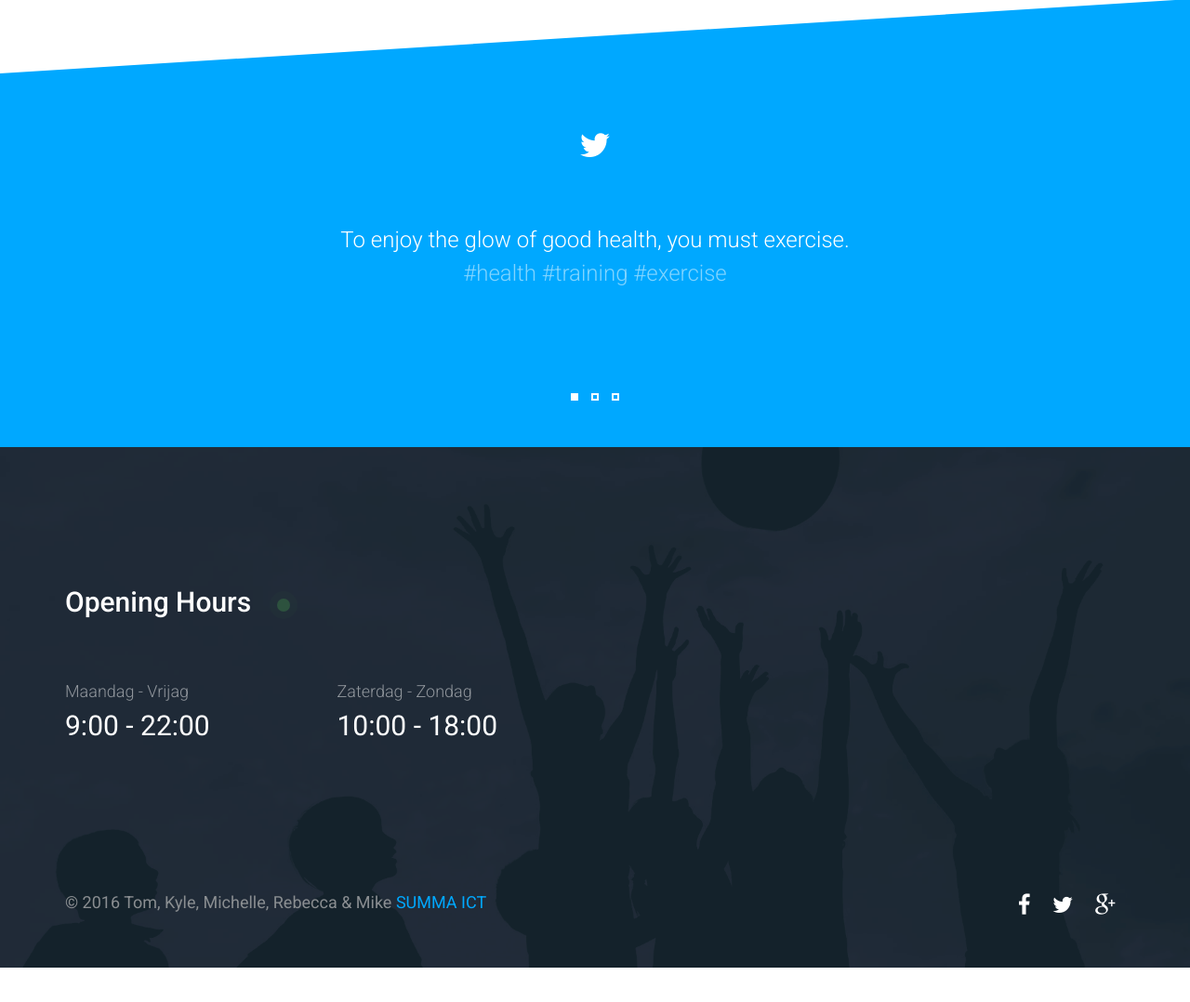
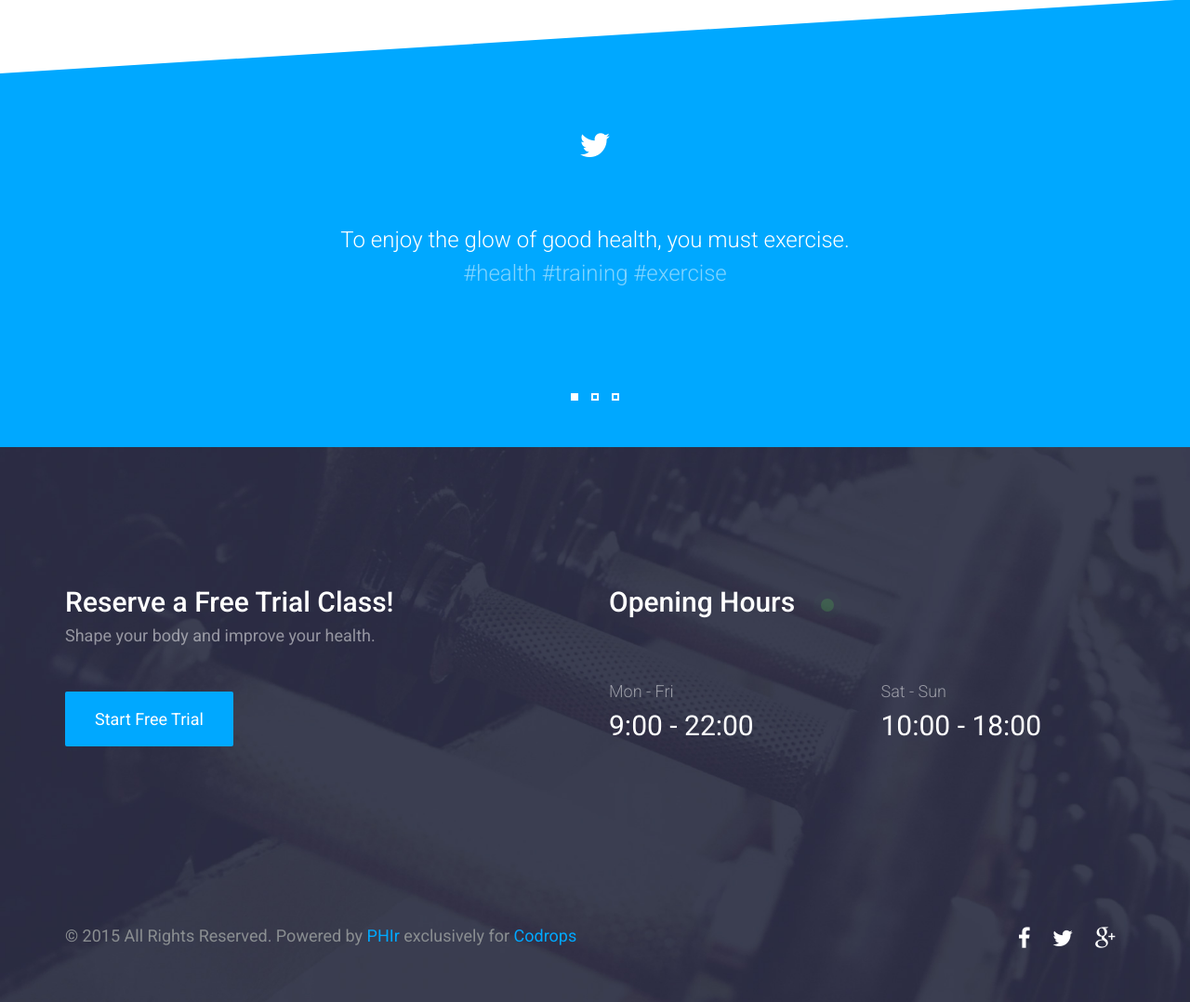
Before and after one commit to Nohsey/ontmoetingsplein, a PHP site: page /evenementen.html in a window 1280 px wide. Shown: the part 1621-2699 px from the top of the page at 93% size. Before the commit the page ends 2662 px from the top, so only its background shows below. Run offline with PHP 8.4, Linux system fonts and the light colour scheme.

Commit message:
index agenda af

```diff
--- a/inaweek/css/cardio.css
+++ b/inaweek/css/cardio.css
@@ -660,7 +660,7 @@ section {
 
 footer {
 	padding: 140px 0 40px;
-	background: url('../img/footer.png');
+	background: url('../img/footer.jpg');
 	-webkit-background-size: cover;
 	background-size: cover;
 }
--- a/inaweek/evenementen.html
+++ b/inaweek/evenementen.html
@@ -5,10 +5,10 @@
 	<meta charset="UTF-8">
 	<meta http-equiv="X-UA-Compatible" content="IE=edge">
 	<meta name="viewport" content="width=device-width, initial-scale=1">
-	<title>Ontmoetingsplein - Evenementen</title>
-	<meta name="description" content="Het Ontmoetingsplein is een duurzame groene speeltuin die energie opwekt." />
-	<meta name="keywords" content="Ontmoetingsplein, Helmond, Brandevoort, Speelplaats, Speeltuin, Evenementen, Slimme Wijk" />
-	<meta name="author" content="Michelle Broens, Rebecca Broens, Tom van Kaathoven, Kyle Ritchi & Mike Kotte" />
+	<title>Cardio: Free One Page Template by Luka Cvetinovic</title>
+	<meta name="description" content="Cardio is a free one page template made exclusively for Codrops by Luka Cvetinovic" />
+	<meta name="keywords" content="html template, css, free, one page, gym, fitness, web design" />
+	<meta name="author" content="Luka Cvetinovic for Codrops" />
 	<!-- Favicons (created with http://realfavicongenerator.net/)-->
 	<link rel="apple-touch-icon" sizes="57x57" href="img/favicons/apple-touch-icon-57x57.png">
 	<link rel="apple-touch-icon" sizes="60x60" href="img/favicons/apple-touch-icon-60x60.png">
@@ -193,14 +193,19 @@
 		<div class="container">
 			<div class="row">
 				<div class="col-sm-6 text-center-mobile">
+					<h3 class="white">Reserve a Free Trial Class!</h3>
+					<h5 class="light regular light-white">Shape your body and improve your health.</h5>
+					<a href="#" class="btn btn-blue ripple trial-button">Start Free Trial</a>
+				</div>
+				<div class="col-sm-6 text-center-mobile">
 					<h3 class="white">Opening Hours <span class="open-blink"></span></h3>
 					<div class="row opening-hours">
 						<div class="col-sm-6 text-center-mobile">
-							<h5 class="light-white light">Maandag - Vrijag</h5>
+							<h5 class="light-white light">Mon - Fri</h5>
 							<h3 class="regular white">9:00 - 22:00</h3>
 						</div>
 						<div class="col-sm-6 text-center-mobile">
-							<h5 class="light-white light">Zaterdag - Zondag</h5>
+							<h5 class="light-white light">Sat - Sun</h5>
 							<h3 class="regular white">10:00 - 18:00</h3>
 						</div>
 					</div>
@@ -208,13 +213,13 @@
 			</div>
 			<div class="row bottom-footer text-center-mobile">
 				<div class="col-sm-8">
-					<p>&copy; 2016 Tom, Kyle, Michelle, Rebecca & Mike <a href="http://www.summa-ict.nl/" target="_blank">SUMMA ICT</a></p>
+					<p>&copy; 2015 All Rights Reserved. Powered by <a href="http://www.phir.co/">PHIr</a> exclusively for <a href="http://tympanus.net/codrops/">Codrops</a></p>
 				</div>
 				<div class="col-sm-4 text-right text-center-mobile">
 					<ul class="social-footer">
-						<li><a href="http://www.facebook.com" target="_blank"><i class="fa fa-facebook"></i></a></li>
-						<li><a href="http://www.twitter.com" target="_blank"><i class="fa fa-twitter"></i></a></li>
-						<li><a href="https://plus.google.com/" target="_blank"><i class="fa fa-google-plus"></i></a></li>
+						<li><a href="http://www.facebook.com/pages/Codrops/159107397912"><i class="fa fa-facebook"></i></a></li>
+						<li><a href="http://www.twitter.com/codrops"><i class="fa fa-twitter"></i></a></li>
+						<li><a href="https://plus.google.com/101095823814290637419"><i class="fa fa-google-plus"></i></a></li>
 					</ul>
 				</div>
 			</div>
--- a/inaweek/index.php
+++ b/inaweek/index.php
@@ -255,7 +255,7 @@ if(isset($_POST['btlogin']))
 														echo'
 																<div class="schedule-row row">
 																	<div align="center" class="col-xs-12">
-																		<a href="#"><h4 class="regular white">More</h4></a>
+																		<a href="evenementen.html"><h4 class="regular white">More</h4></a>
 																	</div>
 
 																</div>
```
Also changed, not shown: inaweek/DataBaseEvenement.php (+15 -5 lines).
